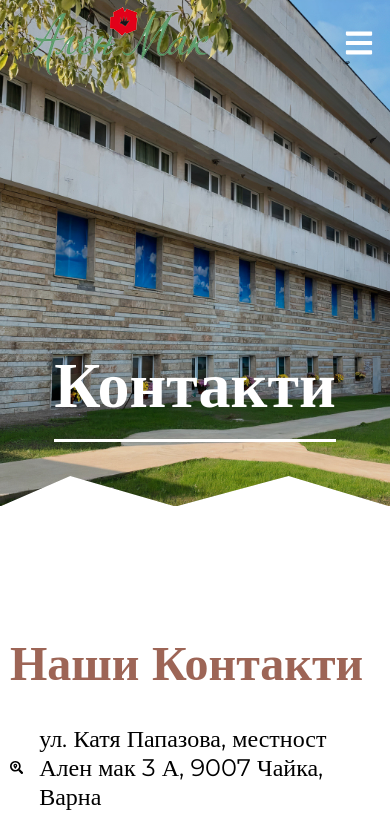
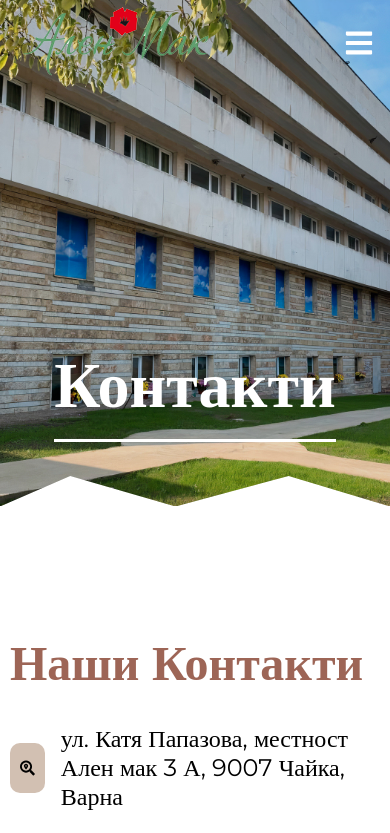
Before and after one commit to BlagovestT/alen-mak, a React (Create React App) app: page /contact in a window 390 px wide. Shown: the top 833 px of the page. Built offline with nearby package versions, Linux system fonts and the light colour scheme.

Commit message:
Fixed Responsivness Contact Page

```diff
--- a/src/components/Contact/Contact.css
+++ b/src/components/Contact/Contact.css
@@ -7,10 +7,6 @@
     padding: 8rem 10px;
     gap: 12rem;
     flex-wrap: wrap;
-}
-
-.contact .contact-cont {
-
 }
 
 .contact .contact-cont h4 {
@@ -28,8 +24,12 @@
     margin: 1.5rem 0;
 }
 
-.contact .contact-form {
-
+.contact .contact-cont svg {
+    background-color: var(--beige);
+    border-radius: 10px;
+    width: 50px;
+    height: 50px;
+    padding: 10px;
 }
 
 .contact .contact-form p {
```
